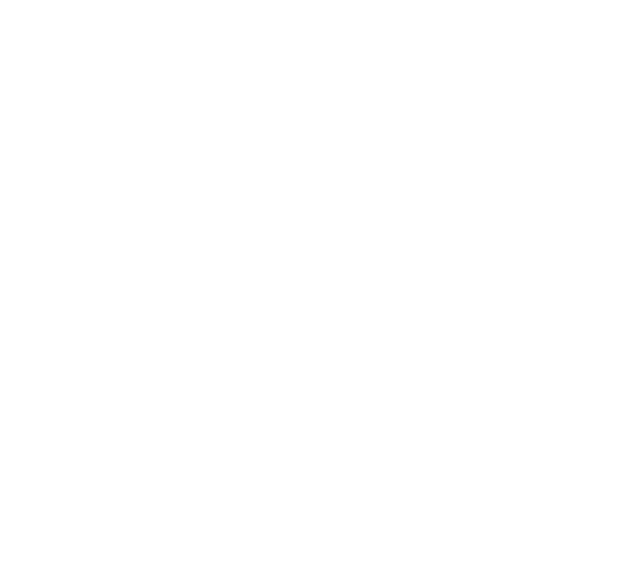
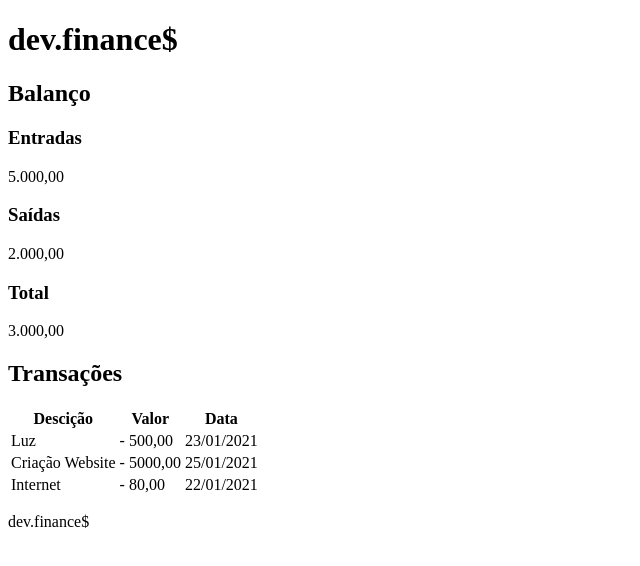
Before and after one commit to notria-12/maratona-discover, a plain HTML site: page index.html in a window 1280 px wide. Shown: the whole page, without its empty margins (0-640 px from the left). Drawn offline with Linux system fonts and the light colour scheme.

Commit message:
estrutura html inicial

```diff
--- a/index.html
+++ b/index.html
@@ -1,9 +1,57 @@
-<html>
-    <head>
+<!DOCTYPE html>
+<html lang="pt-br">
 
-    </head>
-    <body>
+<head>
+    <meta charset="UTF-8">
+    <meta name="viewport" content="width=device-width, initial-scale=1.0">
+    <title>dev.finace$</title>
+</head>
 
+<body>
+    <h1>dev.finance$</h1>
 
-    </body>
+    <h2>Balanço</h2>
+
+    <h3>Entradas</h3>
+    <p>5.000,00</p>
+
+    <h3>Saídas</h3>
+    <p>2.000,00</p>
+
+    <h3>Total</h3>
+    <p>3.000,00</p>
+
+    <h2>Transações</h2>
+
+    <table>
+        <thead>
+            <tr>
+                <th>Descição</th>
+                <th>Valor</th>
+                <th>Data</th>
+            </tr>
+        </thead>
+        <tbody>
+            <tr>
+                <td>Luz</td>
+                <td>- 500,00</td>
+                <td>23/01/2021</td>
+            </tr>
+            <tr>
+                <td>Criação Website</td>
+                <td>- 5000,00</td>
+                <td>25/01/2021</td>
+            </tr>
+            <tr>
+                <td>Internet</td>
+                <td>- 80,00</td>
+                <td>22/01/2021</td>
+            </tr>
+        </tbody>
+    </table>
+
+    <footer><p>dev.finance$</p></footer>
+
+</body>
+
 </html>
```
